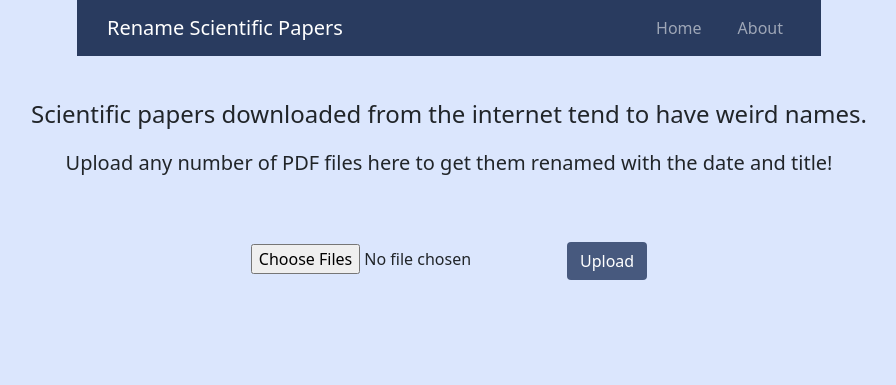
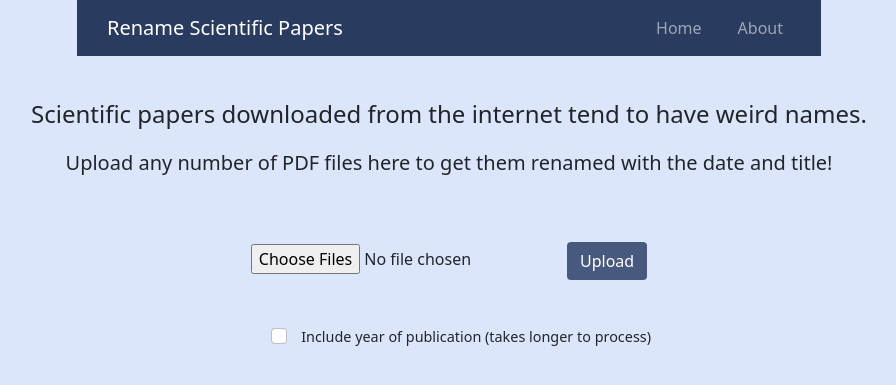
Before and after one commit to ishaqibrahimbot/rename-scientific-publications, a Flask app: page / in a window 1280 px wide. Shown: the top 385 px of the page, without its empty margins (191-1087 px from the left). Run offline with Flask 2, Linux system fonts and the light colour scheme; some libraries are stand-ins or nearby versions.

Commit message:
Add without date option

```diff
--- a/app.py
+++ b/app.py
@@ -2,6 +2,7 @@ import os, shutil
 import glob
 from flask import Flask, flash, request, redirect, url_for, render_template, send_from_directory, send_file
 from werkzeug.utils import secure_filename
+from werkzeug.datastructures import ImmutableMultiDict
 from zipfile import ZipFile
 import rename_pdf
 from rename_pdf import process_pdfs, get_title, rename_pdfs
@@ -37,6 +38,17 @@ def allowed_file(filename):
 def upload_file():
 	if request.method == 'POST':
 
+		#Reset folders
+		setup_folder(UPLOAD_FOLDER)
+		setup_folder(XML_FOLDER)
+
+		#Check if user wants to include year in the name of pdf as well
+		form_data = dict(request.form)
+		if "include-year" in form_data.keys():
+			include_year = True
+		else:
+			include_year = False
+
 		#Make sure files are uploaded
 		if 'file' not in request.files:
 			flash('No file part')
@@ -57,8 +69,8 @@ def upload_file():
 				file.save(os.path.join(app.config['UPLOAD_FOLDER'], filename)) #Save the file
 
 		print("Made it till here!")
-		process_pdfs(UPLOAD_FOLDER) #Process the pdfs using Grobid
-		rename_pdfs(UPLOAD_FOLDER) #Rename by extracting the title and date from xml files
+		process_pdfs(UPLOAD_FOLDER, include_year) #Process the pdfs using Grobid
+		rename_pdfs(UPLOAD_FOLDER, include_year) #Rename by extracting the title and date from xml files
 
 		processed_files = glob.glob(os.path.join(UPLOAD_FOLDER, "*.pdf"))
 
--- a/static/css/styles.css
+++ b/static/css/styles.css
@@ -48,3 +48,13 @@ body {
 	color: white;
 	margin: auto;
 }
+
+.form-check .form-check-input {
+	float:none;
+	margin-left: auto;
+	margin-right: 10px;
+}
+
+.form-check-label {
+	font-size: 0.9rem;
+}
--- a/templates/upload_page.html
+++ b/templates/upload_page.html
@@ -33,7 +33,15 @@
 	<form class="form-group" method="POST" action="/" enctype="multipart/form-data">
 		<input type="file" class="file-upload" name="file" multiple>
 		<input type="submit" class="btn" value="Upload">
+		<div class="form-check">
+  		<input class="form-check-input" type="checkbox" name="include-year" value="" id="flexCheckDefault">
+  		<label class="form-check-label" for="flexCheckDefault">
+    		Include year of publication (takes longer to process)
+  		</label>
+	</div>
+
 	</form>
+
 
 	<h3>{{successMessage}}</h3>
 
```
Also changed, not shown: outline.txt (+22 -0 lines), rename_pdf.py (+21 -8 lines).
